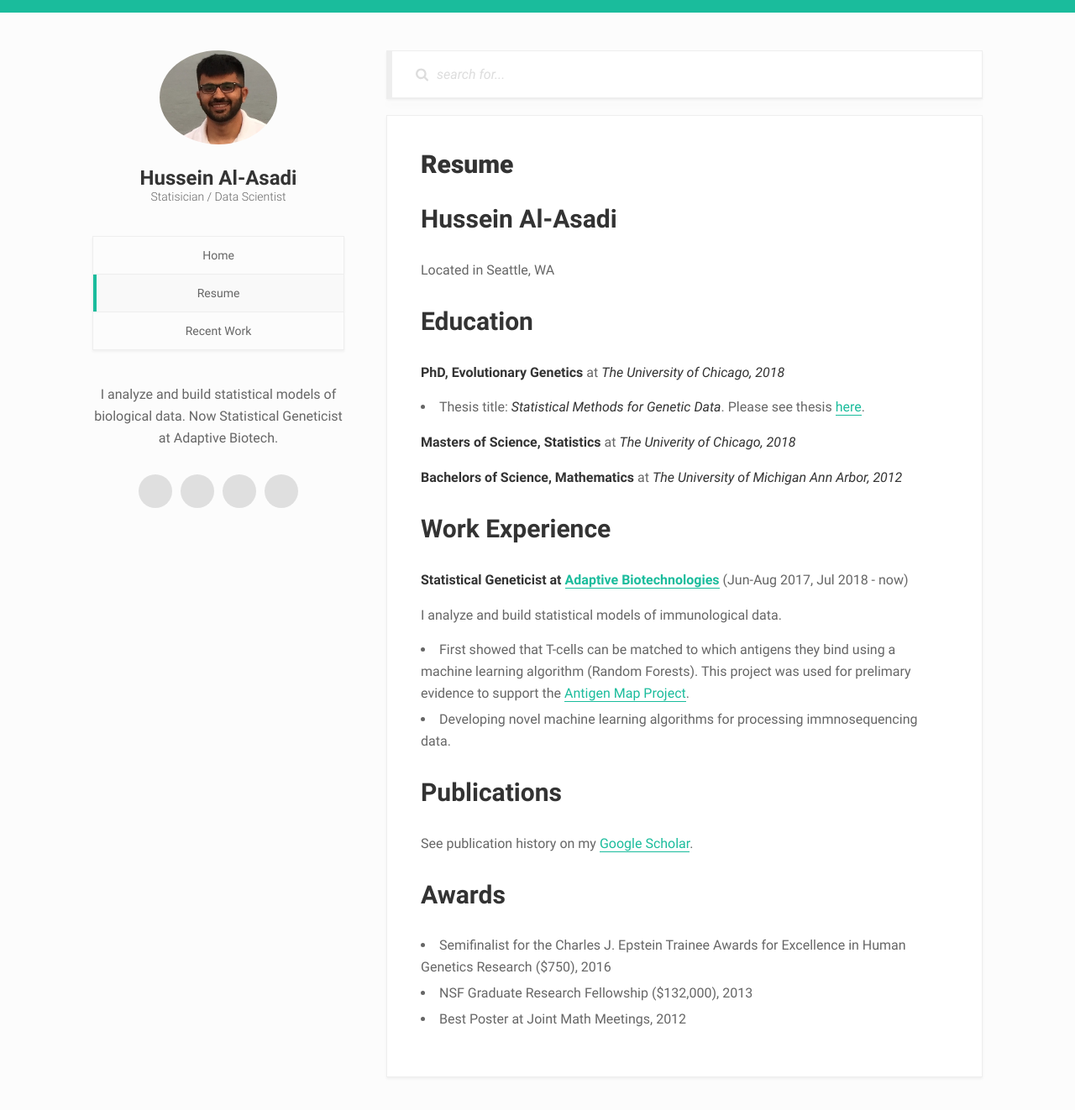
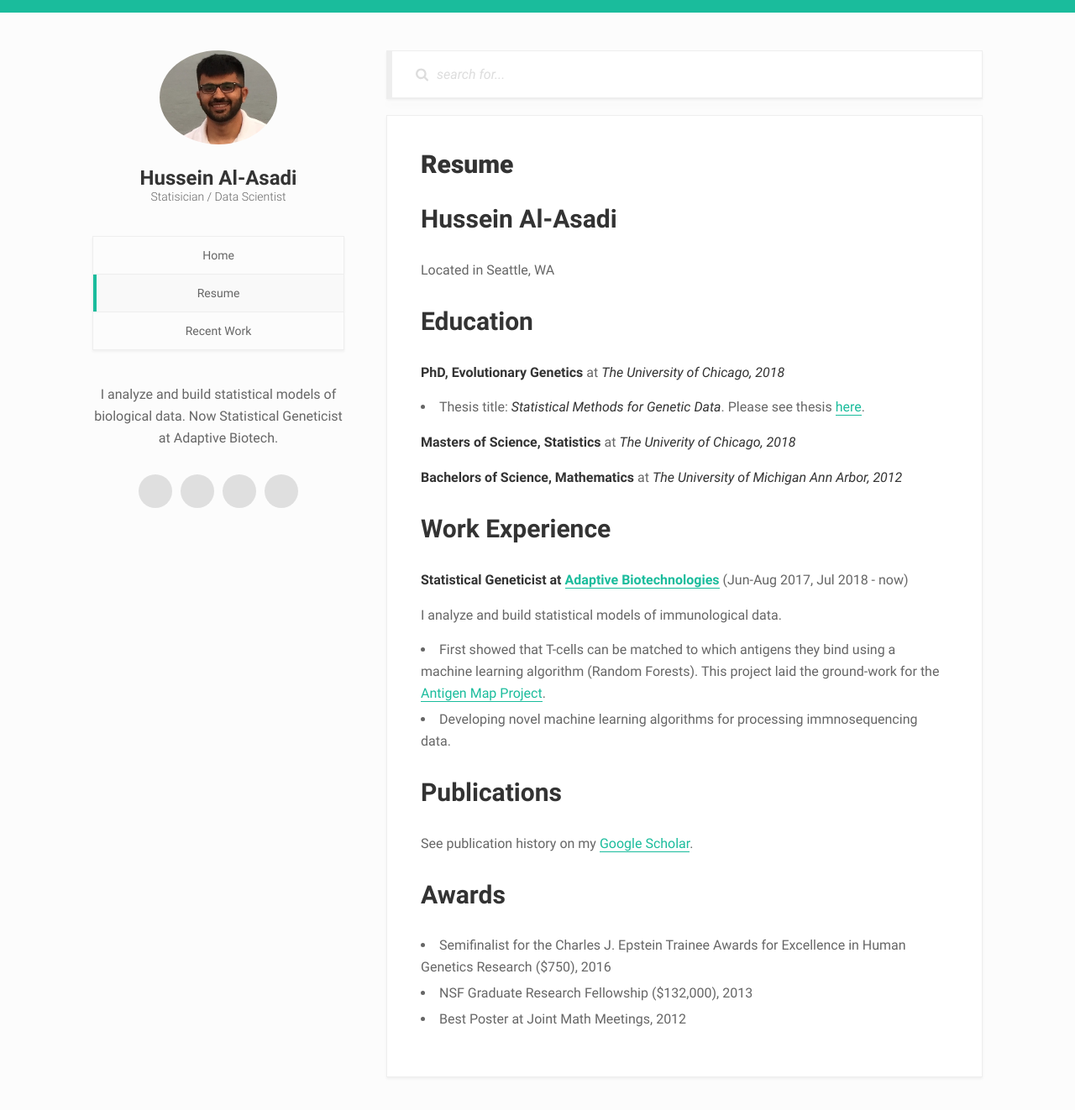
Before and after one commit to halasadi/halasadi.github.io, a Jekyll site: the page built from _pages/resume/index.md, in a window 1280 px wide and 1343 px high. Shown: the top 1322 px of the window at 84% size. Built offline with Jekyll 4.4.1, drawn with Linux system fonts in a browser that asks for light colours.

Commit message:
slight tweaks

```diff
--- a/_pages/resume/index.md
+++ b/_pages/resume/index.md
@@ -22,7 +22,7 @@ Located in Seattle, WA
 **Statistical Geneticist at <a href="https://www.adaptivebiotech.com" title="ab">Adaptive Biotechnologies</a>** (Jun-Aug 2017, Jul 2018 - now)
 
 I analyze and build statistical models of immunological data.
- - First showed that T-cells can be matched to which antigens they bind using a machine learning algorithm (Random Forests). This project was used for prelimary evidence to support the <a href="https://www.adaptivebiotech.com/tcr-antigen-map" title="ab">Antigen Map Project</a>.
+ - First showed that T-cells can be matched to which antigens they bind using a machine learning algorithm (Random Forests). This project laid the ground-work for the <a href="https://www.adaptivebiotech.com/tcr-antigen-map" title="ab">Antigen Map Project</a>.
  - Developing novel machine learning algorithms for processing immnosequencing data.
 
 # Publications
```
Also changed, not shown: 1 other file.
